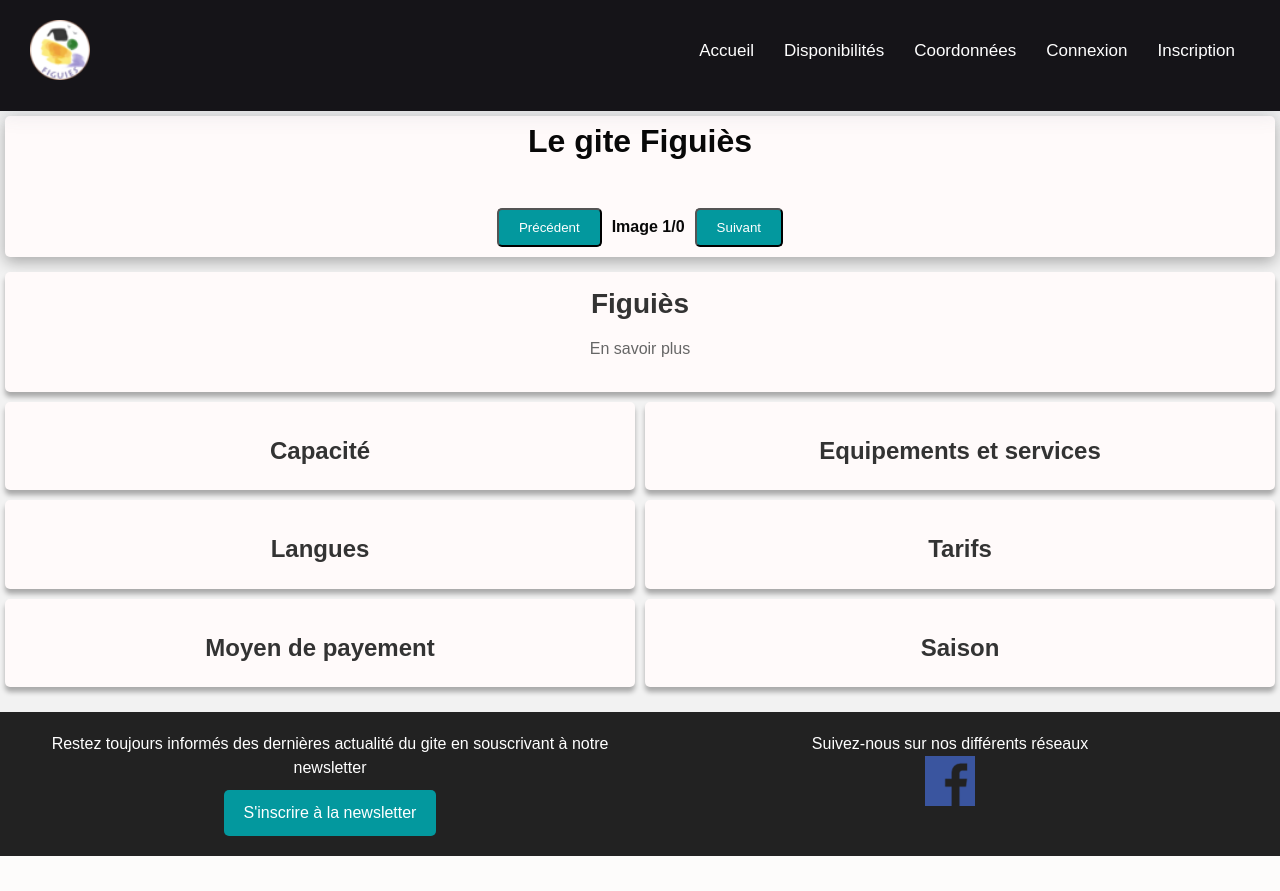
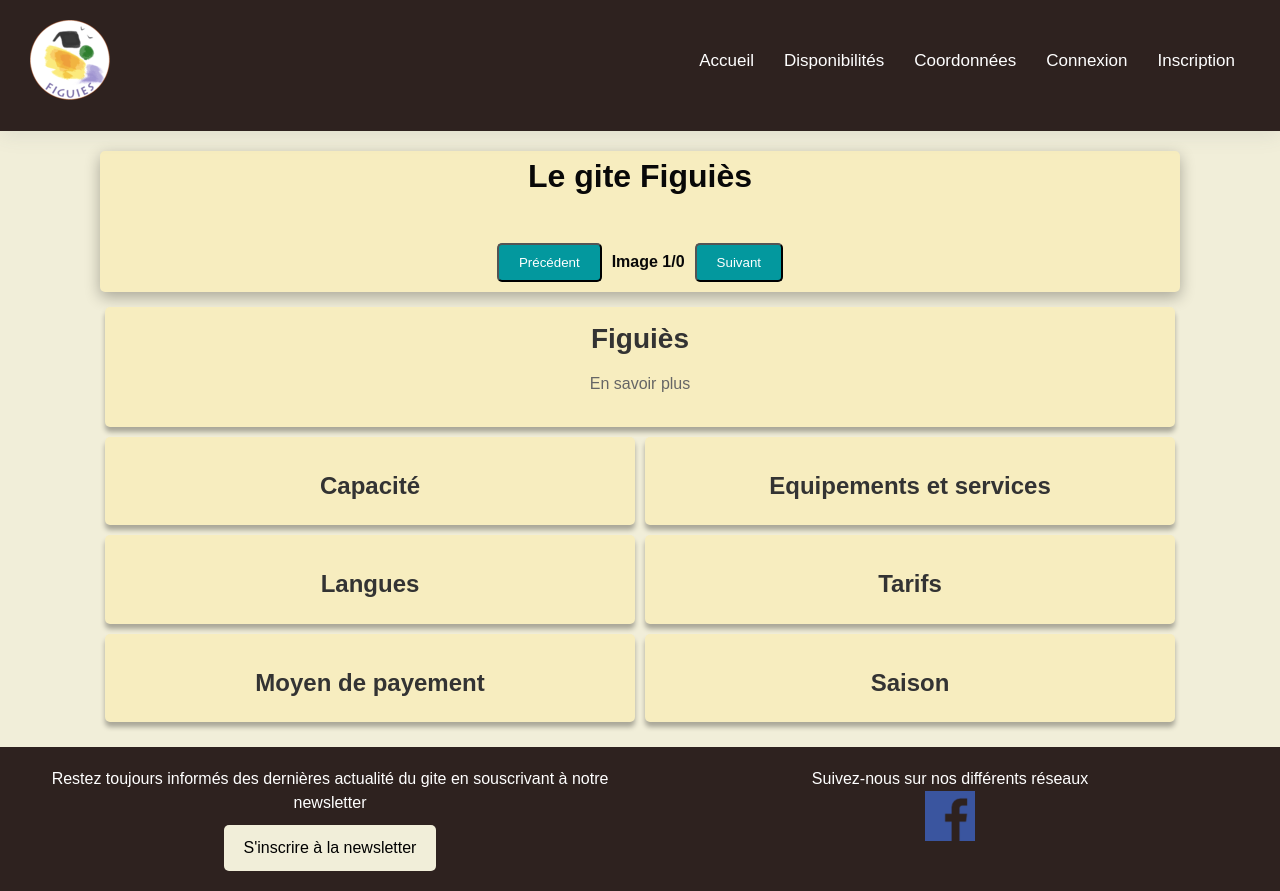
Before and after one commit to lucasDubourdieu2/giteWEBexo, a PHP site: page / in a window 1280 px wide. Before the commit the page ends 856 px from the top, so only its background shows below. Run offline with PHP 8.4, Linux system fonts and the light colour scheme; data that the repository does not hold is empty.

Commit message:
Amelioration du visuel du site/choix d'une palette de couleur ....

```diff
--- a/css/front_footer.css
+++ b/css/front_footer.css
@@ -1,10 +1,11 @@
 .footer {
-    background: #222;
+    background: #2E221F;
     color: white;
     padding: 20px;
     align-items: center;
     text-align: center;
     margin-top: 20px;
+
 }
 .doubleSection{
     display: grid;
@@ -20,8 +21,9 @@
 .btnNewsletter {
     display: inline-block;
     padding: 10px 20px;
-    background-color: #03989E;
-    color: white;
+    background-color: #F1EED9;
+    color: black;
+    border-color: black;
     text-decoration: none;
     border-radius: 5px;
     margin-top: 10px;
--- a/css/front_header.css
+++ b/css/front_header.css
@@ -12,7 +12,7 @@
     top: 0;
     width: 100%;
     box-shadow: 0 4px 20px hsla(207, 24%, 35%, 0.1);
-    background-color: #151418;
+    background-color: #2E221F;
     z-index: 1;
   }
 
@@ -28,10 +28,15 @@
     font-weight: bold;
     color: #fff;
   }
+  .logo a img {
+    width: 80px; /* Ajustez la largeur de l'image selon vos préférences */
+    height: auto; /* Pour maintenir les proportions de l'image */
+}
 
   .logo a span {
     color: #8739fa;
   }
+
 
   .menu {
     display: flex;
@@ -73,7 +78,7 @@
     .menu {
       margin-top: 35px;
       flex-direction: column;
-      background-color: #151418;
+      background-color: #2E221F;
       align-items: start;
       position: absolute;
       top: 70px;
--- a/css/index.css
+++ b/css/index.css
@@ -2,7 +2,13 @@ body {
     line-height: 1.6;
     margin: 0;
     padding: 0;
-    background-color: #f2f2f2;
+    background-color: #F1EED9;
+}
+
+.corpsPage {
+    margin-right: 100px;
+    margin-left: 100px;
+
 }
 
 .conteneurflex {
@@ -14,31 +20,43 @@ body {
 
 .gestionIntro
  {
+
     margin-bottom: 15px;
     padding: 10px 40px;
-    background: #FFFAFA;
+    background: #F7EDBF;
     border-radius: 5px;
     margin:5px;
     margin-top: 15px;
     box-shadow: 0px 5px 5px rgba(0,0,0,0.3);
 }
 
-.capacite,
 .equipement,
-.langues,
 .tarifs,
-.moyenPayement,
 .disponibilites
 {
-    margin-bottom: 15px;
+    margin-top: 15px;
     padding: 10px 40px;
-    background: #FFFAFA;
+    background: #F7EDBF;
     border-radius: 5px;
     margin: 5px;
     width: 95%;
     word-wrap: break-word;
     box-shadow: 0px 5px 5px rgba(0,0,0,0.3);
 }
+.capacite,
+.langues,
+.moyenPayement {
+    margin-left: 100px;
+    margin-top: 15px;
+    padding: 10px 40px;
+    background: #F7EDBF;
+    border-radius: 5px;
+    margin: 5px;
+    width: 95%;
+    word-wrap: break-word;
+    box-shadow: 0px 5px 5px rgba(0,0,0,0.3);
+}
+
 
 .titreIntro {
     font-size: 28px;
@@ -133,6 +151,12 @@ ul li {
         align-items: center;
         text-align: center;
     }
+
+    .corpsPage {
+        margin-right: 30px;
+        margin-left: 30px;
+
+    }
 }
 
 
@@ -140,13 +164,13 @@ ul li {
 /*             CARROUSEL            */
 /************************************/
 .gestionCarousel {
+    margin-top: 20px;
     display: flex;
     flex-direction: column;
     align-items: center;
     text-align: center;
-    background-color: #FFFAFA;
+    background-color: #F7EDBF;
     border-radius: 5px;
-    margin: 5px;
     box-shadow: 0px 5px 15px rgba(0, 0, 0, 0.3);
 }
 
--- a/includes/front-header.php
+++ b/includes/front-header.php
@@ -5,7 +5,7 @@ session_start();
 <header class="header">
   <nav>
     <div class="logo">
-      <a href="../view/index.php"><img src="../img/logo.png" alt="Logo Gite" style="width: 60px; height: auto;"></a>
+      <a href="../view/index.php"><img src="../img/logo.png" alt="Logo Gite" ></a>
     </div>
     <input type="checkbox" id="menu-toggle">
     <label for="menu-toggle" class="menu-icon">&#9776;</label>
--- a/view/formAccueil.php
+++ b/view/formAccueil.php
@@ -13,6 +13,7 @@
         header('Location: ../view/index.php');
         exit;
     }?>
+    <div class="corpsPage">
         <h1 class="titre">Modifier les informations de la page d'accueil du gite Figuiès</h1>
         <form action="../controller/upload_accueil.php" method="POST" enctype="multipart/form-data">
             <div class="conteneurflex">
@@ -70,7 +71,7 @@
                 <input class="ValidationDonnee" type="submit" name="miseAJour" value="Mettre à jour">
             </div>
         </form>
-
+    </div>
     <?php include '../includes/front-footer.php'; ?>
 </body>
 </html>
--- a/view/index.php
+++ b/view/index.php
@@ -22,6 +22,7 @@ $images = $tbqVisuel->getImagesFromDatabase("id, image_url, image_alt");
 
 <body>
     <?php include '../includes/front-header.php'; ?>
+    <div class="corpsPage">
         <div class="gestionCarousel">
             <h1 class="customTitle">Le gite Figuiès</h1>
             <div class="carousel-container">
@@ -50,6 +51,7 @@ $images = $tbqVisuel->getImagesFromDatabase("id, image_url, image_alt");
                 <p class="customText"><a href="#" id="readMoreLink" class="enSavoirPlus">En savoir plus</a></p>
             </div>
         </div>
+        <div class="corpsPage">
             </div>
                 <div class="conteneurflex">
                     <div class="capacite">
@@ -93,7 +95,8 @@ $images = $tbqVisuel->getImagesFromDatabase("id, image_url, image_alt");
                         </div>
                     </div>
                 </div>
-
+            </div>
+    </div>
     <?php include '../includes/front-footer.php'; ?>
 </body>
 
--- a/view/uploadCarousel.php
+++ b/view/uploadCarousel.php
@@ -11,7 +11,8 @@
         header('Location: ../view/index.php');
         exit;
     }?>
-    <h1 class="titre2">Page administrateur de la gestion d'images du carousel</h1>
+    <div class="corpsPage">
+        <h1 class="titre2">Page administrateur de la gestion d'images du carousel</h1>
         <form action="../controller/upload_handler.php" method="POST" enctype="multipart/form-data">
             <h2>Mise en ligne d'une nouvelle image</h2>
         <label for="image">Sélectionnez une image :</label>
@@ -42,6 +43,7 @@
         <div class="tableauImg">
             <?php include('../view/tableauCarousel.php');?>
         </div>
+    </div>
     <?php include '../includes/front-footer.php'; ?>
 </body>
 </html>
```
Also changed, not shown: css/carousel.css (+18 -6 lines), css/connexion.css (+6 -1 lines), css/coordonnees.css (+25 -20 lines), css/disponibilites.css (+33 -5 lines), css/formAccueil.css (+21 -2 lines), css/newsletter.css (+6 -1 lines), css/newsletterAdmin.css (+6 -1 lines), view/coordonnees.php (+8 -1 lines), view/disponibilites.php (+8 -6 lines), img/carousel/figure-2.jpg (added), img/logo.png. Lines whose indentation alone changed are shown as unchanged.
